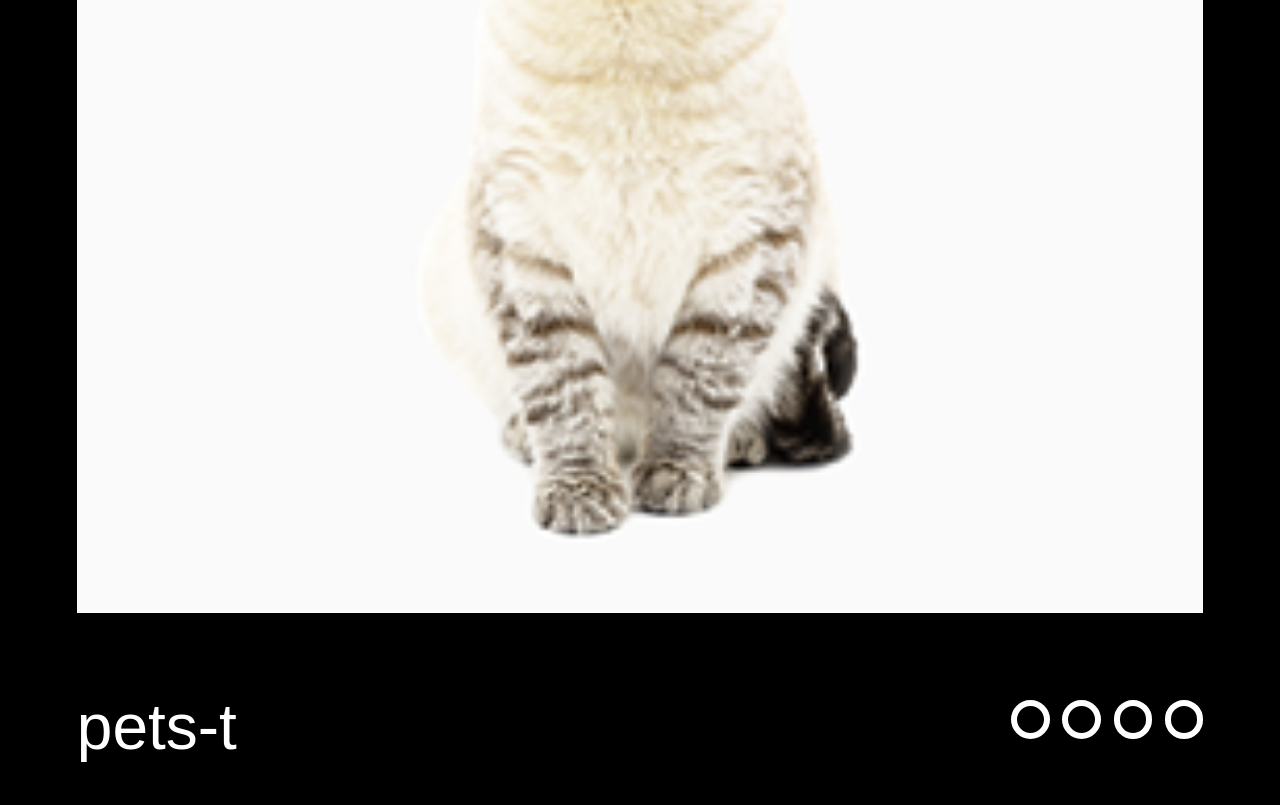
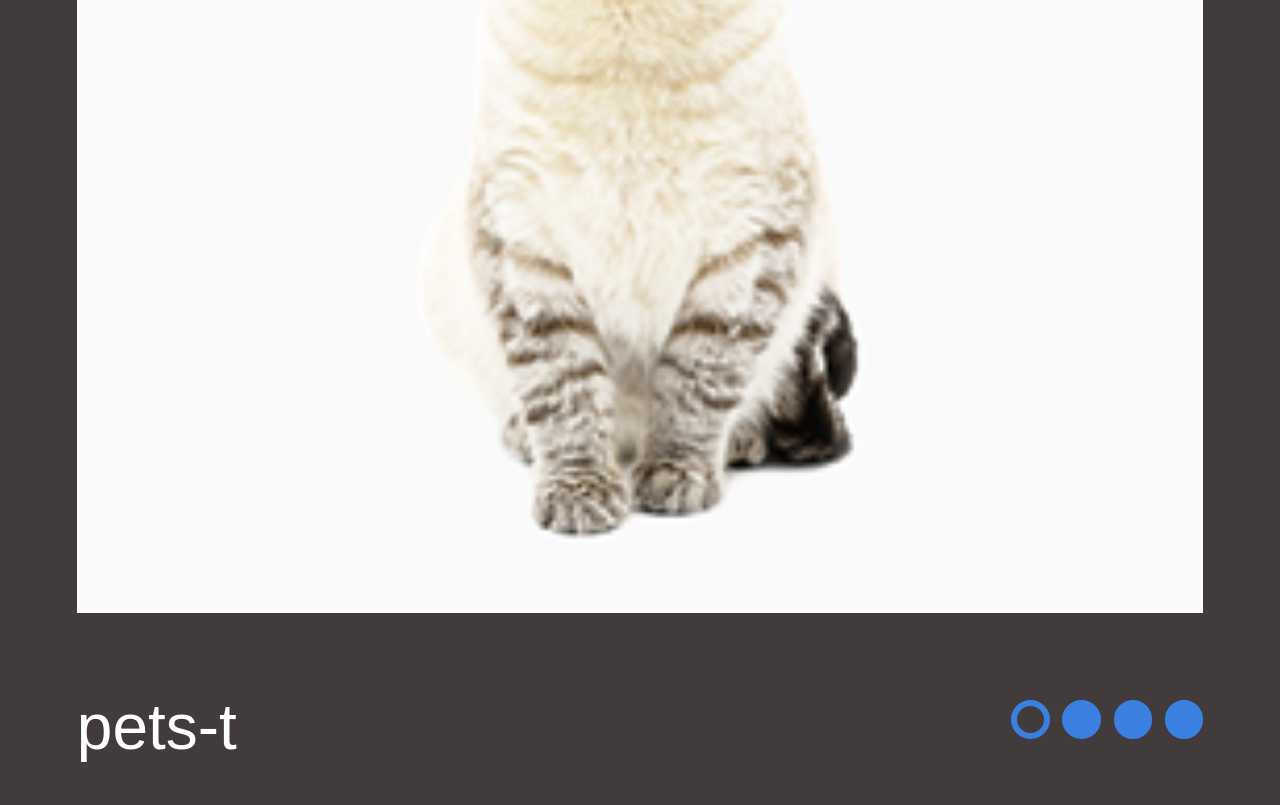
Before and after one commit to nasoviva/cssMemeSlider, a plain HTML site: page cssMemeSlider/index.html in a window 1280 px wide. Shown: the part 590-1395 px from the top of the page. Drawn offline with Linux system fonts and the light colour scheme.

Commit message:
feat: add animation (Sat, Sep 07, 2024 05:53:55 PM)

```diff
--- a/cssMemeSlider/index.html
+++ b/cssMemeSlider/index.html
@@ -1,5 +1,6 @@
 <!DOCTYPE html>
 <html lang="en">
+
 <head>
     <meta charset="UTF-8">
     <link rel="stylesheet" href="style.css">
@@ -9,6 +10,7 @@
     <meta name="viewport" content="width=device-width, initial-scale=1.0">
     <title>cssMemeSlider</title>
 </head>
+
 <body>
     <header class="header"></header>
     <main class="main">
@@ -18,24 +20,45 @@
                 <input type="radio" name="slider" id="slide2">
                 <input type="radio" name="slider" id="slide3">
                 <input type="radio" name="slider" id="slide4">
+                <div class="images-wrapper">
                     <div class="images">
                         <img class="image" src="images/pets-freddie.png" alt="pets-freddie">
                         <img class="image" src="images/pets-scarlett.png" alt="pets-scarlett">
                         <img class="image" src="images/pets-timmy.png" alt="pets-timmy">
                         <img class="image" src="images/pets-scarlett.png" alt="pets-scarlett">
                     </div>
+                </div>
                 <div class="info">
+                    <div class="names-wrapper">
                         <div class="names">
                             <div class="name">pets-t</div>
                             <div class="name">pets-b</div>
                             <div class="name">pets-v</div>
                             <div class="name">pets-s</div>
                         </div>
+                    </div>
+
                     <div class="dots">
-                        <label for="slide1"><div class="dot-wrapper"><div class="dot"></div></div></label>
-                        <label for="slide2"><div class="dot-wrapper"><div class="dot"></div></div></label>
-                        <label for="slide3"><div class="dot-wrapper"><div class="dot"></div></div></label>
-                        <label for="slide4"><div class="dot-wrapper"><div class="dot"></div></div></label>
+                        <label for="slide1">
+                            <div class="dot-wrapper">
+                                <div class="dot"></div>
+                            </div>
+                        </label>
+                        <label for="slide2">
+                            <div class="dot-wrapper">
+                                <div class="dot"></div>
+                            </div>
+                        </label>
+                        <label for="slide3">
+                            <div class="dot-wrapper">
+                                <div class="dot"></div>
+                            </div>
+                        </label>
+                        <label for="slide4">
+                            <div class="dot-wrapper">
+                                <div class="dot"></div>
+                            </div>
+                        </label>
                     </div>
                 </div>
             </div>
@@ -43,4 +66,5 @@
     </main>
     <footer class="footer"></footer>
 </body>
+
 </html>
--- a/cssMemeSlider/style.css
+++ b/cssMemeSlider/style.css
@@ -26,26 +26,48 @@ input[type="radio"] {
     display: flex;
     flex-direction: column;
     justify-content: space-evenly;
-    background-color: #000;
+    background-color: #413b3b;
     padding: 6vw 6vw 3vw;
+}
+
+.images-wrapper {
+    overflow: hidden;
+    width: 100%;
 }
 
 .images {
     display: flex;
-    width: 100%;
-    transition: all 0.3s linear;
+    transition: transform 0.3s ease-in-out;
 }
 
+
 .image {
-    display: none;
+    flex-grow: 1;
+    flex-shrink: 0;
+    flex-basis: 100%;
     width: 100%;
+    opacity: 0;
+    transition: opacity 0.5s ease-in-out;
 }
 
-#slide1:checked ~ .images .image:nth-child(1),
-#slide2:checked ~ .images .image:nth-child(2),
-#slide3:checked ~ .images .image:nth-child(3),
-#slide4:checked ~ .images .image:nth-child(4) {
-    display: block;
+#slide1:checked~.images-wrapper .images .image:nth-child(1) {
+    opacity: 1;
+    transform: translateX(0%);
+}
+
+#slide2:checked~.images-wrapper .images .image:nth-child(2) {
+    opacity: 1;
+    transform: translateX(-100%);
+}
+
+#slide3:checked~.images-wrapper .images .image:nth-child(3) {
+    opacity: 1;
+    transform: translateX(-200%);
+}
+
+#slide4:checked~.images-wrapper .images .image:nth-child(4) {
+    opacity: 1;
+    transform: translateX(-300%);
 }
 
 .info {
@@ -55,20 +77,44 @@ input[type="radio"] {
     padding-top: 3vw;
 }
 
-.names{
-    margin: 3vw 0;
-    transition: all 0.3s linear;
+.names-wrapper {
+    overflow: hidden;
+    width: 100%;
 }
 
-.name{
-    display: none;
+.names {
+    margin: 3vw 0;
+    display: flex;
+    transition: transform 0.3s ease-in-out;
 }
 
-#slide1:checked ~ .info .names .name:nth-child(1),
-#slide2:checked ~ .info .names .name:nth-child(2),
-#slide3:checked ~ .info .names .name:nth-child(3),
-#slide4:checked ~ .info .names .name:nth-child(4) {
-    display: block;
+.name {
+    flex-grow: 1;
+    flex-shrink: 0;
+    flex-basis: 100%;
+    width: 100%;
+    opacity: 0;
+    transition: opacity 0.5s ease-in-out;
+}
+
+#slide1:checked~.info .names-wrapper .names .name:nth-child(1) {
+    opacity: 1;
+    transform: translateX(0%);
+}
+
+#slide2:checked~.info .names-wrapper .names .name:nth-child(2) {
+    opacity: 1;
+    transform: translateX(-100%);
+}
+
+#slide3:checked~.info .names-wrapper .names .name:nth-child(3) {
+    opacity: 1;
+    transform: translateX(-200%);
+}
+
+#slide4:checked~.info .names-wrapper .names .name:nth-child(4) {
+    opacity: 1;
+    transform: translateX(-300%);
 }
 
 .dots {
@@ -82,19 +128,37 @@ input[type="radio"] {
     display: inline-block;
     padding: 3vw 0;
     cursor: pointer;
- }
+}
 
 .dot {
-   width: 3vw;
-   height: 3vw;
-   border: 0.5vw solid #fff;
-   border-radius: 100%;
-   transition: background-color 0.3s linear;
+    width: 3vw;
+    height: 3vw;
+    border: 0.5vw solid #3a80e1;
+    background-color: #3a80e1;
+    border-radius: 100%;
+    transition: all 0.3s linear;
 }
 
-input[type="radio"]:checked + .dot-wrapper:hover .dot {
+#slide1:checked ~ .info .dots label[for="slide1"] .dot,
+#slide2:checked ~ .info .dots label[for="slide2"] .dot,
+#slide3:checked ~ .info .dots label[for="slide3"] .dot,
+#slide4:checked ~ .info .dots label[for="slide4"] .dot {
+    background-color: #413b3b;
+    border: 0.5vw solid #3a80e1;
+}
+
+#slide1:checked ~ .info .dots label[for="slide1"] .dot-wrapper:hover .dot,
+#slide2:checked ~ .info .dots label[for="slide2"] .dot-wrapper:hover .dot,
+#slide3:checked ~ .info .dots label[for="slide3"] .dot-wrapper:hover .dot,
+#slide4:checked ~ .info .dots label[for="slide4"] .dot-wrapper:hover .dot {
+    background-color: #413b3b;
+    border: 0.5vw solid #fff;
+}
+
+.dot-wrapper:not(:has(input:checked)):hover .dot {
+    border: 0.5vw solid #fff;
     background-color: #fff;
- }
+}
 
 @media (max-width: 20rem) {
 
```
Lines whose indentation alone changed are shown as unchanged.
